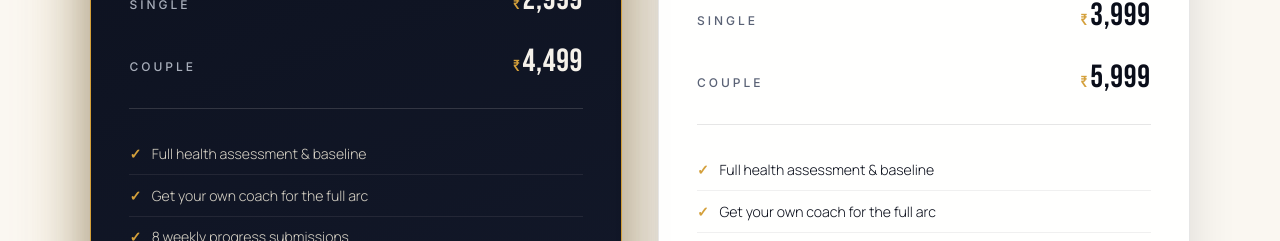
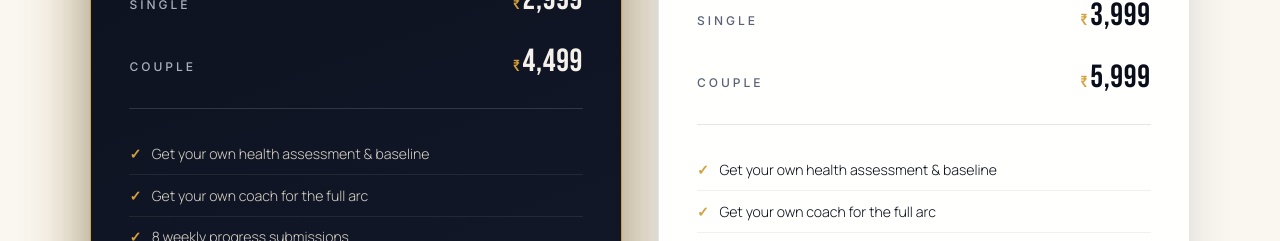
Before and after one commit to pittisunilkumar3/fittofilms, a Next.js app: page / in a window 1280 px wide. Shown: the part 2420-2661 px from the top of the page. Built offline with nearby package versions, Linux system fonts and the light colour scheme; no server answers.

Commit message:
Copy: update pricing cards — 'Get your own health assessment & baseline'

```diff
--- a/components/Challenges.tsx
+++ b/components/Challenges.tsx
@@ -16,7 +16,7 @@ const ARCS = [
       { who: "Couple", amt: "4,499" },
     ],
     features: [
-      "Full health assessment & baseline",
+      "Get your own health assessment & baseline",
       "Get your own coach for the full arc",
       "8 weekly progress submissions",
       "Complete story universe production",
@@ -41,7 +41,7 @@ const ARCS = [
       { who: "Couple", amt: "5,999" },
     ],
     features: [
-      "Full health assessment & baseline",
+      "Get your own health assessment & baseline",
       "Get your own coach for the full arc",
       "6 weekly progress submissions",
       "Complete story universe production",
```
